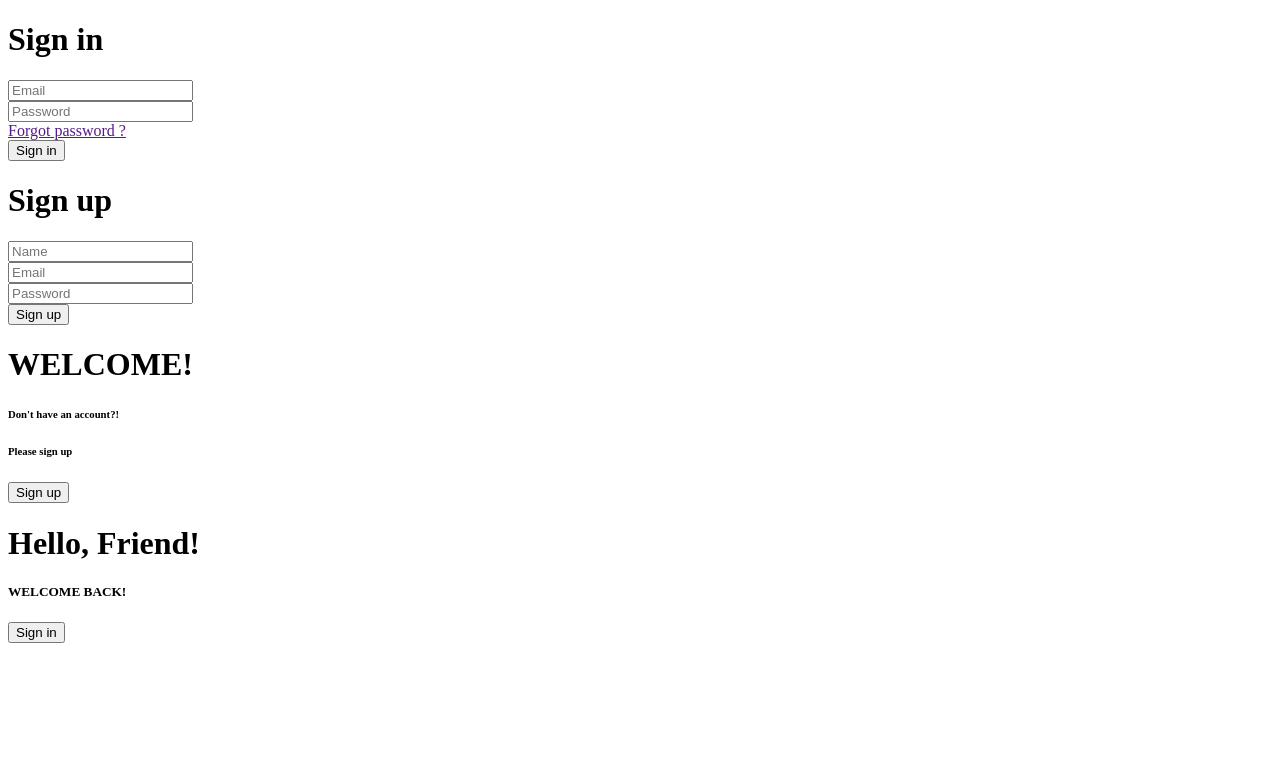
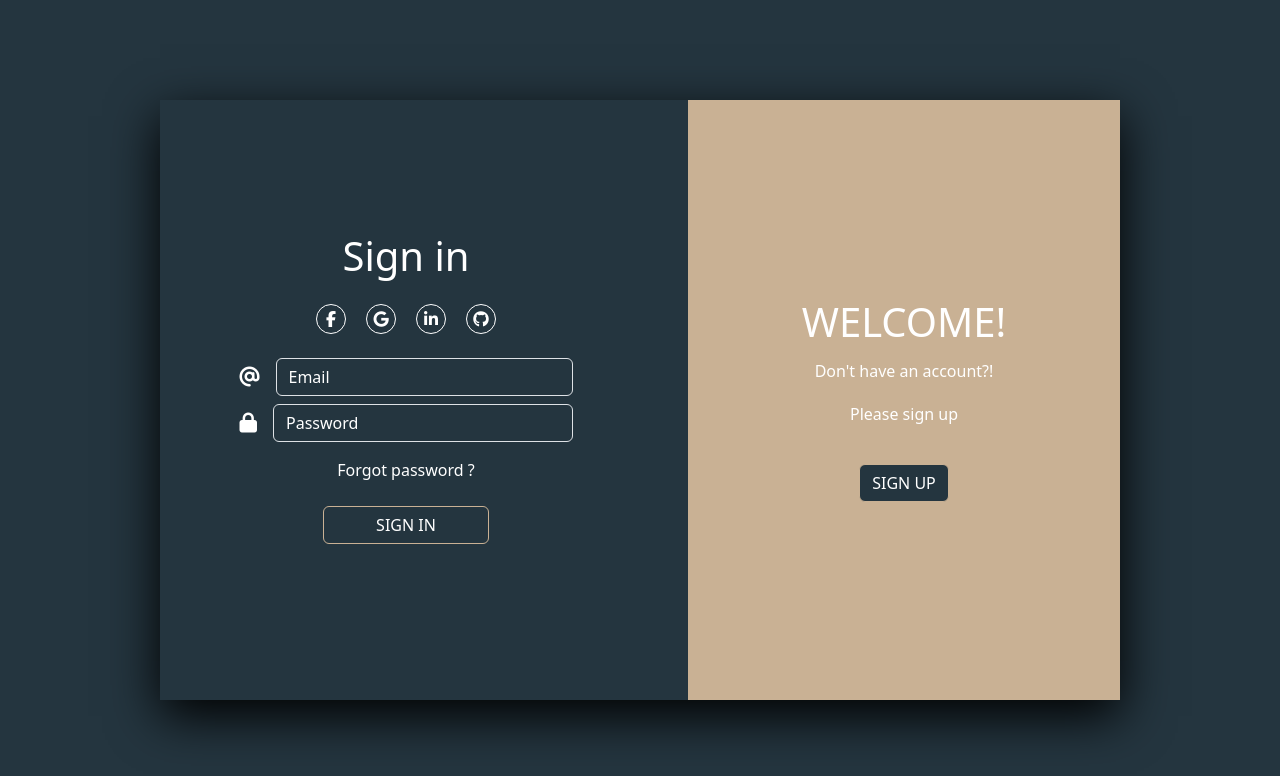
Before and after one commit to weammahmoud00/sign-in-up, a plain HTML site: page index.html in a window 1280 px wide. Drawn offline with Linux system fonts and the light colour scheme; the site is published under a folder, as on GitHub Pages, so addresses that start at the root find nothing.

Commit message:
Update index.html

```diff
--- a/index.html
+++ b/index.html
@@ -4,10 +4,10 @@
     <meta charset="UTF-8" />
     <meta name="viewport" content="width=device-width, initial-scale=1.0" />
     <title>Login</title>
-    <link rel="stylesheet" href="/css/style.css" />
-    <link rel="stylesheet" href="/css/all.min.css" />
-    <link rel="stylesheet" href="/css/fontawesome.min.css" />
-    <link rel="stylesheet" href="/css/bootstrap.min.css" />
+    <link rel="stylesheet" href="css/style.css" />
+    <link rel="stylesheet" href="css/all.min.css" />
+    <link rel="stylesheet" href="css/fontawesome.min.css" />
+    <link rel="stylesheet" href="css/bootstrap.min.css" />
   </head>
   <body>
     <div
@@ -197,6 +197,6 @@
       <button onclick="closeDialog()" class="bg-black">Close</button>
     </dialog>
 
-    <script src="/js/index.js"></script>
+    <script src="js/index.js"></script>
   </body>
 </html>
```
